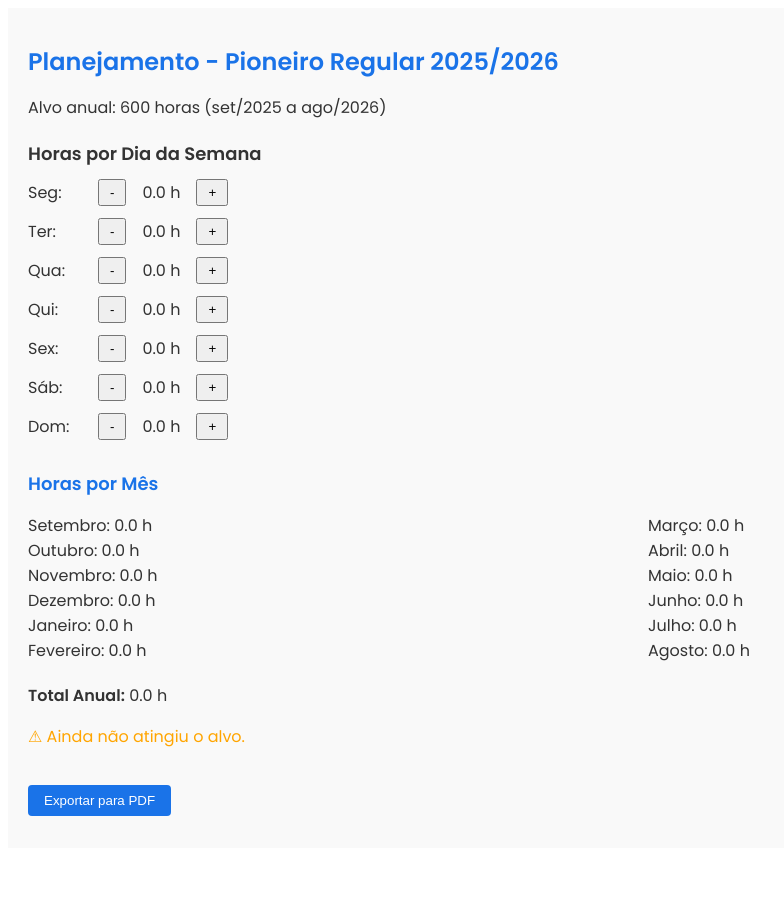
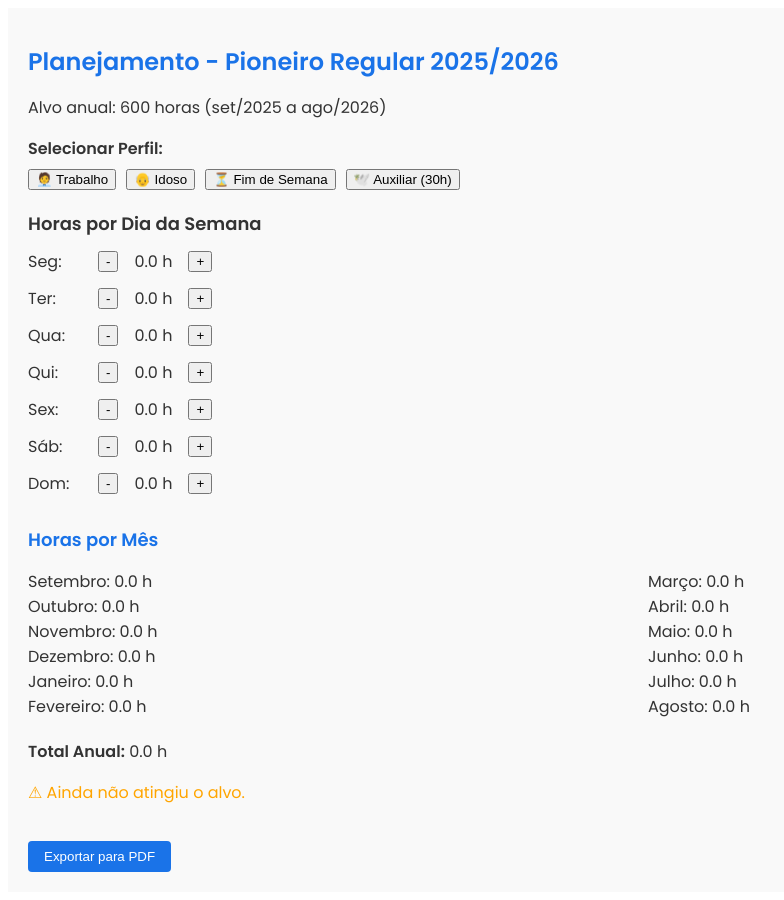
Before and after one commit to alansilvastos/planejador-horas-js, a Next.js app: page / in a window 1280 px wide. Shown: the whole page, without its empty margins (0-784 px from the left). Before the commit the page ends 856 px from the top, so only its background shows below. Built offline with nearby package versions, Linux system fonts and the light colour scheme.

Commit message:
Add files via upload

```diff
--- a/app/page.js
+++ b/app/page.js
@@ -6,8 +6,20 @@ const diasPorMes = {"2025-09": [5, 5, 4, 4, 4, 4, 4], "2025-10": [4, 4, 5, 5, 5,
 const nomesMeses = ["Setembro", "Outubro", "Novembro", "Dezembro", "Janeiro", "Fevereiro", "Março", "Abril", "Maio", "Junho", "Julho", "Agosto"];
 const nomesDias = ["Seg", "Ter", "Qua", "Qui", "Sex", "Sáb", "Dom"];
 
+const perfis = {
+  trabalho: [2, 2, 2, 0, 2, 3, 2],
+  idoso:    [2, 2, 2, 2, 2, 2, 0],
+  fimsemana: [1, 1, 1, 1, 1, 5, 2],
+  auxiliar: [1, 1, 1, 1, 1, 2, 2],
+};
+
 export default function PlanejadorHoras() {
   const [horasPorDia, setHorasPorDia] = useState(Array(7).fill(0));
+
+  const aplicarPerfil = (tipo) => {
+    setHorasPorDia(perfis[tipo] || Array(7).fill(0));
+  };
+
   const ajustarHora = (i, delta) => {
     const novo = [...horasPorDia];
     novo[i] = Math.max(0, Math.round((novo[i] + delta) * 2) / 2);
@@ -52,14 +64,24 @@ export default function PlanejadorHoras() {
       <h1 style={{ fontSize: 24, fontWeight: 'bold', color: '#1a73e8' }}>Planejamento - Pioneiro Regular 2025/2026</h1>
       <p>Alvo anual: 600 horas (set/2025 a ago/2026)</p>
 
-      <div style={{ marginTop: 20 }}>
+      <div style={{ marginBottom: 20 }}>
+        <h2 style={{ fontSize: 16, marginBottom: 8 }}>Selecionar Perfil:</h2>
+        <div style={{ display: 'flex', flexWrap: 'wrap', gap: 10 }}>
+          <button onClick={() => aplicarPerfil("trabalho")}>🧑‍💼 Trabalho</button>
+          <button onClick={() => aplicarPerfil("idoso")}>👴 Idoso</button>
+          <button onClick={() => aplicarPerfil("fimsemana")}>⏳ Fim de Semana</button>
+          <button onClick={() => aplicarPerfil("auxiliar")}>🕊️ Auxiliar (30h)</button>
+        </div>
+      </div>
+
+      <div>
         <h2 style={{ fontSize: 18, marginBottom: 12 }}>Horas por Dia da Semana</h2>
         {horasPorDia.map((valor, i) => (
           <div key={i} style={{ display: 'flex', alignItems: 'center', marginBottom: 12, gap: 10 }}>
             <label style={{ width: 60 }}>{nomesDias[i]}:</label>
-            <button onClick={() => ajustarHora(i, -0.5)} style={{ padding: '4px 10px' }}>-</button>
+            <button onClick={() => ajustarHora(i, -0.5)}>-</button>
             <span style={{ width: 50, textAlign: 'center' }}>{valor.toFixed(1)} h</span>
-            <button onClick={() => ajustarHora(i, 0.5)} style={{ padding: '4px 10px' }}>+</button>
+            <button onClick={() => ajustarHora(i, 0.5)}>+</button>
           </div>
         ))}
       </div>
--- a/package.json
+++ b/package.json
@@ -1,5 +1,5 @@
 {
-  "name": "planejador-horas-ui-v2",
+  "name": "planejador-horas-perfis",
   "version": "1.0.0",
   "private": true,
   "scripts": {
```
